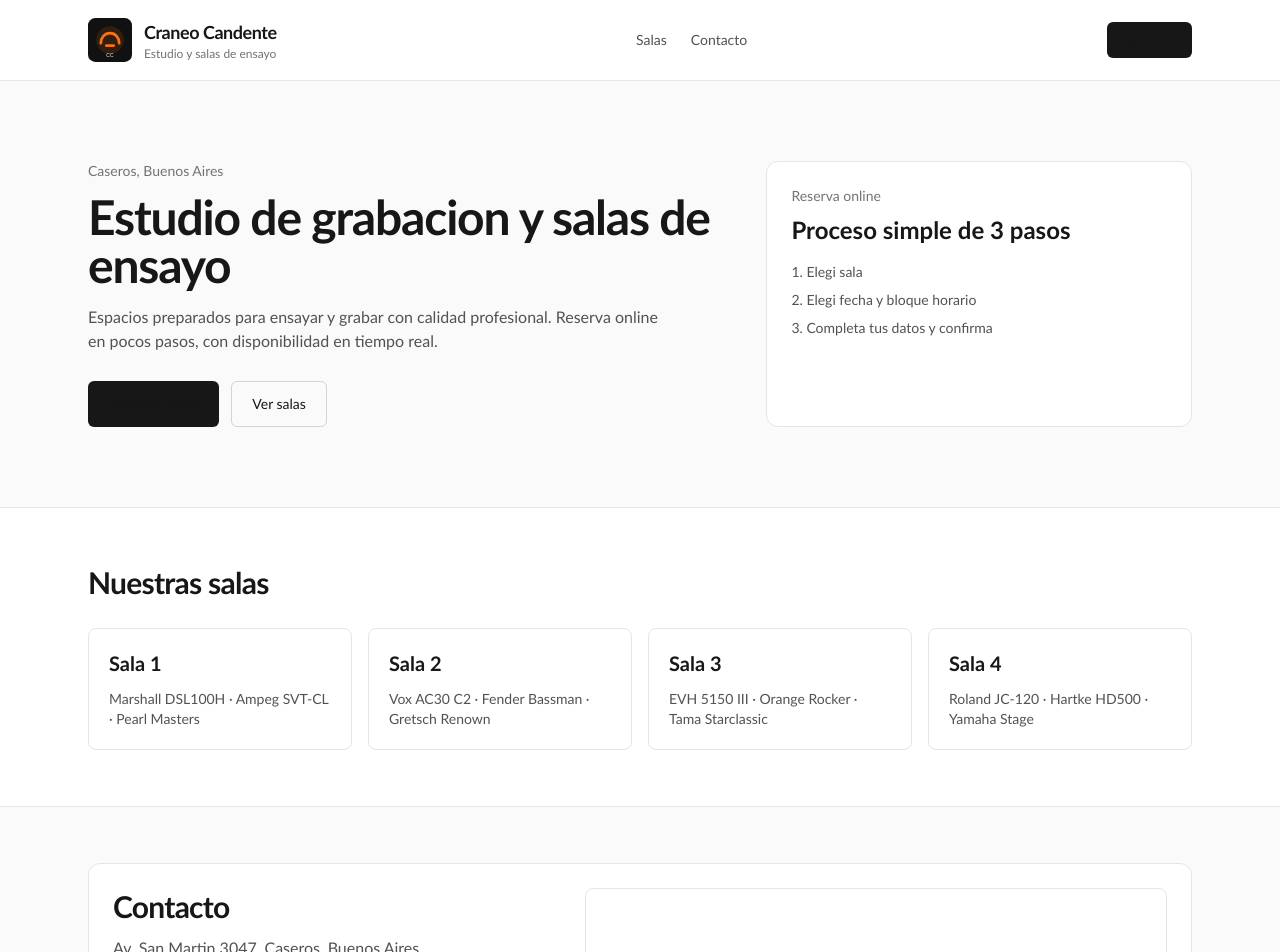
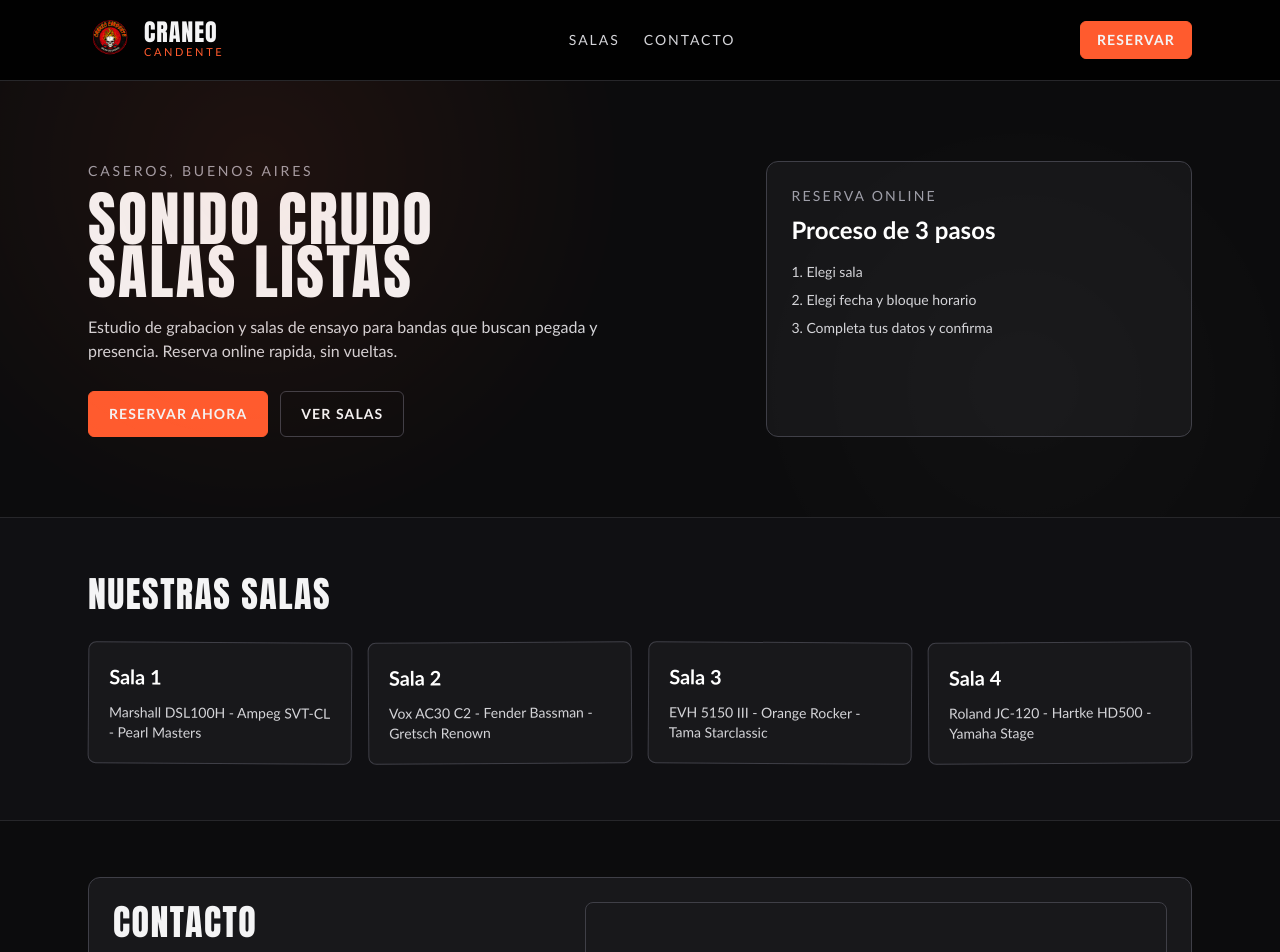
Before and after one commit to TomyMuse/craneo-candente, a Next.js app: page / in a window 1280 px wide. Shown: the top 952 px of the page. Built offline with nearby package versions, Linux system fonts and the light colour scheme; grey boxes are pictures that could not be loaded.

Commit message:
fix: use png logo on landing

```diff
--- a/src/app/page.tsx
+++ b/src/app/page.tsx
@@ -2,31 +2,31 @@ import Image from "next/image";
 import Link from "next/link";
 
 const roomPreview = [
-  { name: "Sala 1", gear: "Marshall DSL100H · Ampeg SVT-CL · Pearl Masters" },
-  { name: "Sala 2", gear: "Vox AC30 C2 · Fender Bassman · Gretsch Renown" },
-  { name: "Sala 3", gear: "EVH 5150 III · Orange Rocker · Tama Starclassic" },
-  { name: "Sala 4", gear: "Roland JC-120 · Hartke HD500 · Yamaha Stage" },
+  { name: "Sala 1", gear: "Marshall DSL100H - Ampeg SVT-CL - Pearl Masters" },
+  { name: "Sala 2", gear: "Vox AC30 C2 - Fender Bassman - Gretsch Renown" },
+  { name: "Sala 3", gear: "EVH 5150 III - Orange Rocker - Tama Starclassic" },
+  { name: "Sala 4", gear: "Roland JC-120 - Hartke HD500 - Yamaha Stage" },
 ];
 
 export default function HomePage() {
   return (
-    <div className="min-h-screen bg-neutral-50 text-neutral-900">
-      <header className="border-b border-neutral-200 bg-white">
+    <div className="min-h-screen bg-[#0c0c0d] text-zinc-100">
+      <header className="sticky top-0 z-30 border-b border-zinc-800 bg-black/90 backdrop-blur">
         <div className="mx-auto flex h-20 w-full max-w-6xl items-center justify-between px-4 sm:px-6">
           <div className="flex items-center gap-3">
-            <Image src="/logo.svg" alt="Craneo Candente" width={44} height={44} priority />
+            <Image src="/logo.png" alt="Craneo Candente" width={44} height={44} priority />
             <div>
-              <p className="text-lg font-bold tracking-tight">Craneo Candente</p>
-              <p className="text-xs text-neutral-500">Estudio y salas de ensayo</p>
+              <p className="brand-display text-2xl leading-none tracking-wide">CRANEO</p>
+              <p className="text-[11px] uppercase tracking-[0.24em] text-[#ff5b2e]">Candente</p>
             </div>
           </div>
-          <nav className="hidden items-center gap-6 text-sm text-neutral-600 md:flex">
+          <nav className="hidden items-center gap-6 text-sm uppercase tracking-[0.14em] text-zinc-300 md:flex">
             <a href="#salas">Salas</a>
             <a href="#contacto">Contacto</a>
           </nav>
           <Link
             href="/reservar"
-            className="rounded-md bg-neutral-900 px-4 py-2 text-sm font-medium text-white hover:bg-neutral-700"
+            className="rounded-md border border-[#ff5b2e] bg-[#ff5b2e] px-4 py-2 text-sm font-semibold uppercase tracking-[0.08em] text-white transition hover:brightness-110"
           >
             Reservar
           </Link>
@@ -34,51 +34,61 @@ export default function HomePage() {
       </header>
 
       <main>
-        <section className="mx-auto grid w-full max-w-6xl gap-10 px-4 py-14 sm:px-6 md:grid-cols-[1.2fr_0.8fr] md:py-20">
+        <section className="relative overflow-hidden border-b border-zinc-800">
+          <div className="pointer-events-none absolute inset-0 opacity-[0.2] [background:radial-gradient(circle_at_20%_20%,#ff5b2e66_0,transparent_35%),radial-gradient(circle_at_80%_70%,#ffffff1a_0,transparent_30%)]" />
+          <div className="mx-auto grid w-full max-w-6xl gap-10 px-4 py-14 sm:px-6 md:grid-cols-[1.2fr_0.8fr] md:py-20">
             <div>
-            <p className="mb-3 text-sm font-medium text-neutral-500">Caseros, Buenos Aires</p>
-            <h1 className="text-4xl font-semibold tracking-tight sm:text-5xl">
-              Estudio de grabacion y salas de ensayo
+              <p className="mb-3 text-sm font-medium uppercase tracking-[0.2em] text-zinc-400">Caseros, Buenos Aires</p>
+              <h1 className="brand-display text-5xl leading-[0.88] tracking-[0.03em] sm:text-6xl">
+                SONIDO CRUDO
+                <br />
+                SALAS LISTAS
               </h1>
-            <p className="mt-4 max-w-xl text-neutral-600">
-              Espacios preparados para ensayar y grabar con calidad profesional.
-              Reserva online en pocos pasos, con disponibilidad en tiempo real.
+              <p className="mt-4 max-w-xl text-zinc-300">
+                Estudio de grabacion y salas de ensayo para bandas que buscan pegada y
+                presencia. Reserva online rapida, sin vueltas.
               </p>
               <div className="mt-7 flex flex-wrap gap-3">
                 <Link
                   href="/reservar"
-                className="rounded-md bg-neutral-900 px-5 py-3 text-sm font-medium text-white hover:bg-neutral-700"
+                  className="rounded-md border border-[#ff5b2e] bg-[#ff5b2e] px-5 py-3 text-sm font-semibold uppercase tracking-[0.08em] text-white transition hover:brightness-110"
                 >
                   Reservar ahora
                 </Link>
                 <a
                   href="#salas"
-                className="rounded-md border border-neutral-300 px-5 py-3 text-sm font-medium text-neutral-700 hover:bg-neutral-100"
+                  className="rounded-md border border-zinc-700 px-5 py-3 text-sm font-semibold uppercase tracking-[0.08em] text-zinc-200 transition hover:bg-zinc-900"
                 >
                   Ver salas
                 </a>
               </div>
             </div>
 
-          <aside className="rounded-xl border border-neutral-200 bg-white p-6">
-            <p className="text-sm font-medium text-neutral-500">Reserva online</p>
-            <p className="mt-2 text-2xl font-semibold">Proceso simple de 3 pasos</p>
-            <ul className="mt-4 space-y-2 text-sm text-neutral-600">
+            <aside className="rounded-xl border border-zinc-700 bg-zinc-900/85 p-6">
+              <p className="text-sm uppercase tracking-[0.16em] text-zinc-400">Reserva online</p>
+              <p className="mt-2 text-2xl font-semibold text-white">Proceso de 3 pasos</p>
+              <ul className="mt-4 space-y-2 text-sm text-zinc-300">
                 <li>1. Elegi sala</li>
                 <li>2. Elegi fecha y bloque horario</li>
                 <li>3. Completa tus datos y confirma</li>
               </ul>
             </aside>
+          </div>
         </section>
 
-        <section id="salas" className="border-y border-neutral-200 bg-white">
+        <section id="salas" className="border-b border-zinc-800 bg-[#101013]">
           <div className="mx-auto w-full max-w-6xl px-4 py-14 sm:px-6">
-            <h2 className="text-3xl font-semibold tracking-tight">Nuestras salas</h2>
+            <h2 className="brand-display text-4xl tracking-[0.03em]">NUESTRAS SALAS</h2>
             <div className="mt-7 grid gap-4 sm:grid-cols-2 lg:grid-cols-4">
-              {roomPreview.map((room) => (
-                <article key={room.name} className="rounded-lg border border-neutral-200 p-5">
-                  <h3 className="text-xl font-semibold">{room.name}</h3>
-                  <p className="mt-3 text-sm text-neutral-600">{room.gear}</p>
+              {roomPreview.map((room, index) => (
+                <article
+                  key={room.name}
+                  className={`rounded-lg border border-zinc-700 bg-zinc-900 p-5 transition hover:-translate-y-1 ${
+                    index % 2 === 0 ? "rotate-[0.4deg]" : "-rotate-[0.4deg]"
+                  }`}
+                >
+                  <h3 className="text-xl font-semibold text-white">{room.name}</h3>
+                  <p className="mt-3 text-sm text-zinc-300">{room.gear}</p>
                 </article>
               ))}
             </div>
@@ -86,19 +96,19 @@ export default function HomePage() {
         </section>
 
         <section id="contacto" className="mx-auto w-full max-w-6xl px-4 py-14 sm:px-6">
-          <div className="grid gap-6 rounded-xl border border-neutral-200 bg-white p-6 md:grid-cols-[1fr_1.3fr]">
+          <div className="grid gap-6 rounded-xl border border-zinc-700 bg-zinc-900 p-6 md:grid-cols-[1fr_1.3fr]">
             <div>
-              <h2 className="text-3xl font-semibold tracking-tight">Contacto</h2>
-              <p className="mt-3 text-neutral-600">Av. San Martin 3047, Caseros, Buenos Aires</p>
-              <p className="text-neutral-600">WhatsApp: +54 11 3488-6422</p>
+              <h2 className="brand-display text-4xl tracking-[0.03em]">CONTACTO</h2>
+              <p className="mt-3 text-zinc-300">Av. San Martin 3047, Caseros, Buenos Aires</p>
+              <p className="text-zinc-300">WhatsApp: +54 11 3488-6422</p>
               <Link
                 href="/reservar"
-                className="mt-6 inline-block rounded-md bg-neutral-900 px-5 py-3 text-sm font-medium text-white hover:bg-neutral-700"
+                className="mt-6 inline-block rounded-md border border-[#ff5b2e] bg-[#ff5b2e] px-5 py-3 text-sm font-semibold uppercase tracking-[0.08em] text-white transition hover:brightness-110"
               >
                 Ir a reservar
               </Link>
             </div>
-            <div className="min-h-[250px] overflow-hidden rounded-lg border border-neutral-200">
+            <div className="min-h-[250px] overflow-hidden rounded-lg border border-zinc-700">
               <iframe
                 title="Mapa Craneo Candente"
                 src="https://maps.google.com/maps?q=Av.+San+Martin+3047,+Caseros,+Buenos+Aires&t=&z=15&ie=UTF8&iwloc=&output=embed"
```
Also changed, not shown: public/logo.png (added). Lines whose indentation alone changed are shown as unchanged.
